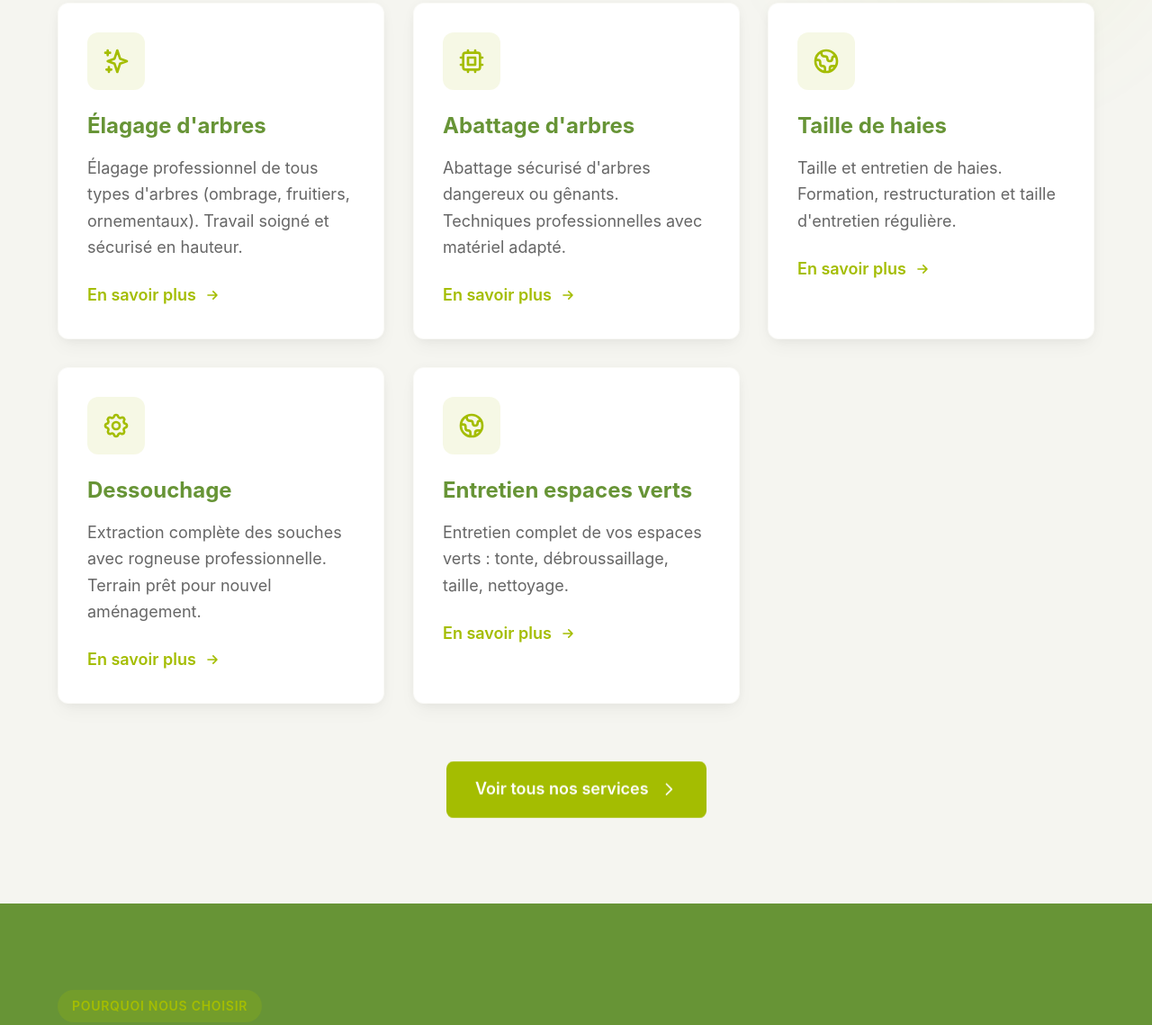
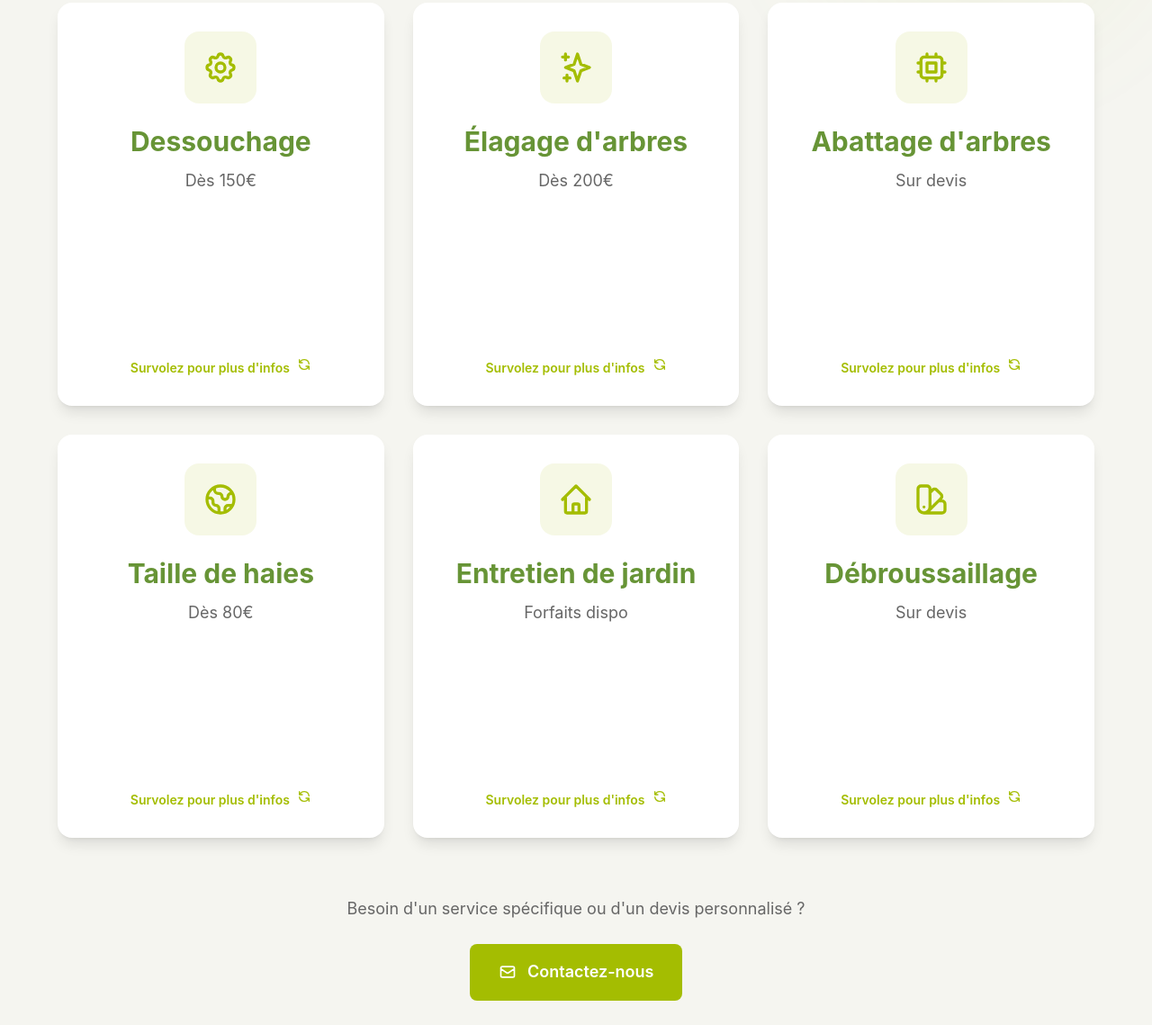
Before and after one commit to HeisenPear/Elagage-web-site, an Astro site: page / in a window 1280 px wide. Shown: the part 3799-4938 px from the top of the page at 90% size. Built offline with nearby package versions, Linux system fonts and the light colour scheme; Astro itself is replaced by a stand-in of ours; animation ran at ten frames a second.

Commit message:
new FlipCard

```diff
--- /dev/null
+++ b/src/components/react/FlipCard.tsx
@@ -0,0 +1,186 @@
+/**
+ * Composant FlipCard 3D avec effet flip au hover/tap
+ * - Face avant : Icône + Titre + Prix
+ * - Face arrière : Description + Liste avantages + CTA
+ * - Mobile : Toggle au tap
+ * - Desktop : Flip au hover
+ */
+import { useState, useEffect } from 'react';
+import { motion } from 'framer-motion';
+
+export interface FlipCardProps {
+  // Face avant
+  icon: string; // HTML SVG
+  title: string;
+  price: string;
+
+  // Face arrière
+  description: string;
+  features: string[];
+  ctaText?: string;
+  ctaHref?: string;
+
+  // Style
+  gradientFrom?: string;
+  gradientTo?: string;
+}
+
+export default function FlipCard({
+  icon,
+  title,
+  price,
+  description,
+  features,
+  ctaText = "Demander un devis",
+  ctaHref = "/contact",
+  gradientFrom = "from-[#679436]",
+  gradientTo = "to-[#A4BD01]",
+}: FlipCardProps) {
+  const [isFlipped, setIsFlipped] = useState(false);
+  const [isMobile, setIsMobile] = useState(false);
+
+  // Détection mobile au montage (uniquement côté client)
+  useEffect(() => {
+    const checkMobile = () => {
+      setIsMobile(window.innerWidth < 768);
+    };
+
+    checkMobile();
+    window.addEventListener('resize', checkMobile);
+    return () => window.removeEventListener('resize', checkMobile);
+  }, []);
+
+  const handleCardClick = () => {
+    if (isMobile) {
+      setIsFlipped(!isFlipped);
+    }
+  };
+
+  const handleMouseEnter = () => {
+    if (!isMobile) {
+      setIsFlipped(true);
+    }
+  };
+
+  const handleMouseLeave = () => {
+    if (!isMobile) {
+      setIsFlipped(false);
+    }
+  };
+
+  return (
+    <div
+      className="flip-card-container h-[28rem] w-full cursor-pointer"
+      style={{ perspective: '1000px' }}
+      onClick={handleCardClick}
+      onMouseEnter={handleMouseEnter}
+      onMouseLeave={handleMouseLeave}
+    >
+      <motion.div
+        className="flip-card-inner relative w-full h-full transition-transform duration-700 ease-out"
+        style={{
+          transformStyle: 'preserve-3d',
+          transform: isFlipped ? 'rotateY(180deg)' : 'rotateY(0deg)',
+        }}
+        initial={false}
+        animate={{
+          rotateY: isFlipped ? 180 : 0,
+        }}
+        transition={{
+          duration: 0.7,
+          ease: [0.87, 0, 0.13, 1],
+        }}
+      >
+        {/* FACE AVANT */}
+        <div
+          className="flip-card-face flip-card-front absolute inset-0 w-full h-full bg-white rounded-2xl p-8 shadow-lg flex flex-col items-center justify-center text-center"
+          style={{
+            backfaceVisibility: 'hidden',
+            WebkitBackfaceVisibility: 'hidden',
+          }}
+        >
+          {/* Icon */}
+          <div
+            className="w-20 h-20 bg-accent/10 rounded-2xl flex items-center justify-center mb-6 text-accent transition-all duration-300 group-hover:bg-accent group-hover:text-white group-hover:scale-110"
+            dangerouslySetInnerHTML={{ __html: icon }}
+          />
+
+          {/* Titre */}
+          <h3 className="text-2xl md:text-3xl font-display font-bold text-primary mb-3">
+            {title}
+          </h3>
+
+          {/* Prix */}
+          <p className="text-lg text-neutral-gray mb-6">
+            {price}
+          </p>
+
+          {/* Indicateur */}
+          <span className="text-sm text-accent font-semibold flex items-center gap-2 mt-auto">
+            {isMobile ? 'Appuyez pour plus d\'infos' : 'Survolez pour plus d\'infos'}
+            <svg className="w-4 h-4 animate-bounce" fill="none" stroke="currentColor" viewBox="0 0 24 24">
+              <path strokeLinecap="round" strokeLinejoin="round" strokeWidth="2" d="M4 4v5h.582m15.356 2A8.001 8.001 0 004.582 9m0 0H9m11 11v-5h-.581m0 0a8.003 8.003 0 01-15.357-2m15.357 2H15" />
+            </svg>
+          </span>
+        </div>
+
+        {/* FACE ARRIÈRE */}
+        <div
+          className={`flip-card-face flip-card-back absolute inset-0 w-full h-full bg-gradient-to-br ${gradientFrom} ${gradientTo} rounded-2xl p-8 shadow-lg text-white flex flex-col`}
+          style={{
+            backfaceVisibility: 'hidden',
+            WebkitBackfaceVisibility: 'hidden',
+            transform: 'rotateY(180deg)',
+          }}
+        >
+          {/* Titre */}
+          <h3 className="text-xl md:text-2xl font-display font-bold mb-4">
+            {title}
+          </h3>
+
+          {/* Description */}
+          <p className="text-sm md:text-base text-white/90 mb-6 leading-relaxed">
+            {description}
+          </p>
+
+          {/* Liste avantages */}
+          <ul className="space-y-3 mb-6 flex-1">
+            {features.map((feature, index) => (
+              <li key={index} className="flex items-start gap-3 text-sm md:text-base">
+                <svg className="w-5 h-5 text-white flex-shrink-0 mt-0.5" fill="currentColor" viewBox="0 0 20 20">
+                  <path fillRule="evenodd" d="M10 18a8 8 0 100-16 8 8 0 000 16zm3.707-9.293a1 1 0 00-1.414-1.414L9 10.586 7.707 9.293a1 1 0 00-1.414 1.414l2 2a1 1 0 001.414 0l4-4z" clipRule="evenodd" />
+                </svg>
+                <span className="text-white/95">{feature}</span>
+              </li>
+            ))}
+          </ul>
+
+          {/* CTA */}
+          <a
+            href={ctaHref}
+            className="inline-flex items-center justify-center gap-2 px-6 py-3 bg-white text-primary font-bold rounded-lg hover:bg-neutral-cream transition-all duration-300 hover:scale-105 shadow-lg mt-auto"
+            onClick={(e) => e.stopPropagation()} // Éviter de fermer la card au clic sur CTA
+          >
+            <span>{ctaText}</span>
+            <svg className="w-5 h-5" fill="none" stroke="currentColor" viewBox="0 0 24 24">
+              <path strokeLinecap="round" strokeLinejoin="round" strokeWidth="2" d="M13 7l5 5m0 0l-5 5m5-5H6" />
+            </svg>
+          </a>
+
+          {/* Bouton retour (mobile uniquement) */}
+          {isMobile && (
+            <button
+              className="mt-4 text-white/70 text-sm underline hover:text-white transition-colors"
+              onClick={(e) => {
+                e.stopPropagation();
+                setIsFlipped(false);
+              }}
+            >
+              ← Retour
+            </button>
+          )}
+        </div>
+      </motion.div>
+    </div>
+  );
+}
--- /dev/null
+++ b/src/components/sections/ServicesFlipSection.astro
@@ -0,0 +1,180 @@
+---
+/**
+ * Section Services avec FlipCards interactives 3D
+ * - Cards avec effet flip au hover (desktop) et tap (mobile)
+ * - Toutes les infos affichées dans la card (pas de redirection)
+ * - SEO préservé avec contenu dans le HTML
+ */
+import FlipCard from '@/components/react/FlipCard';
+
+// Icônes SVG
+const icons = {
+  tree: `<svg class="w-10 h-10" fill="none" stroke="currentColor" viewBox="0 0 24 24"><path stroke-linecap="round" stroke-linejoin="round" stroke-width="2" d="M5 3v4M3 5h4M6 17v4m-2-2h4m5-16l2.286 6.857L21 12l-5.714 2.143L13 21l-2.286-6.857L5 12l5.714-2.143L13 3z"/></svg>`,
+  axe: `<svg class="w-10 h-10" fill="none" stroke="currentColor" viewBox="0 0 24 24"><path stroke-linecap="round" stroke-linejoin="round" stroke-width="2" d="M9 3v2m6-2v2M9 19v2m6-2v2M5 9H3m2 6H3m18-6h-2m2 6h-2M7 19h10a2 2 0 002-2V7a2 2 0 00-2-2H7a2 2 0 00-2 2v10a2 2 0 002 2zM9 9h6v6H9V9z"/></svg>`,
+  stump: `<svg class="w-10 h-10" fill="none" stroke="currentColor" viewBox="0 0 24 24"><path stroke-linecap="round" stroke-linejoin="round" stroke-width="2" d="M10.325 4.317c.426-1.756 2.924-1.756 3.35 0a1.724 1.724 0 002.573 1.066c1.543-.94 3.31.826 2.37 2.37a1.724 1.724 0 001.065 2.572c1.756.426 1.756 2.924 0 3.35a1.724 1.724 0 00-1.066 2.573c.94 1.543-.826 3.31-2.37 2.37a1.724 1.724 0 00-2.572 1.065c-.426 1.756-2.924 1.756-3.35 0a1.724 1.724 0 00-2.573-1.066c-1.543.94-3.31-.826-2.37-2.37a1.724 1.724 0 00-1.065-2.572c-1.756-.426-1.756-2.924 0-3.35a1.724 1.724 0 001.066-2.573c-.94-1.543.826-3.31 2.37-2.37.996.608 2.296.07 2.572-1.065z"/><path stroke-linecap="round" stroke-linejoin="round" stroke-width="2" d="M15 12a3 3 0 11-6 0 3 3 0 016 0z"/></svg>`,
+  hedge: `<svg class="w-10 h-10" fill="none" stroke="currentColor" viewBox="0 0 24 24"><path stroke-linecap="round" stroke-linejoin="round" stroke-width="2" d="M3.055 11H5a2 2 0 012 2v1a2 2 0 002 2 2 2 0 012 2v2.945M8 3.935V5.5A2.5 2.5 0 0010.5 8h.5a2 2 0 012 2 2 2 0 104 0 2 2 0 012-2h1.064M15 20.488V18a2 2 0 012-2h3.064M21 12a9 9 0 11-18 0 9 9 0 0118 0z"/></svg>`,
+  garden: `<svg class="w-10 h-10" fill="none" stroke="currentColor" viewBox="0 0 24 24"><path stroke-linecap="round" stroke-linejoin="round" stroke-width="2" d="M3 12l2-2m0 0l7-7 7 7M5 10v10a1 1 0 001 1h3m10-11l2 2m-2-2v10a1 1 0 01-1 1h-3m-6 0a1 1 0 001-1v-4a1 1 0 011-1h2a1 1 0 011 1v4a1 1 0 001 1m-6 0h6"/></svg>`,
+  brush: `<svg class="w-10 h-10" fill="none" stroke="currentColor" viewBox="0 0 24 24"><path stroke-linecap="round" stroke-linejoin="round" stroke-width="2" d="M7 21a4 4 0 01-4-4V5a2 2 0 012-2h4a2 2 0 012 2v12a4 4 0 01-4 4zm0 0h12a2 2 0 002-2v-4a2 2 0 00-2-2h-2.343M11 7.343l1.657-1.657a2 2 0 012.828 0l2.829 2.829a2 2 0 010 2.828l-8.486 8.485M7 17h.01"/></svg>`,
+};
+
+// Données des 6 services avec détails complets
+const servicesData = [
+  {
+    icon: icons.stump,
+    title: "Dessouchage",
+    price: "Dès 150€",
+    description: "Élimination complète des souches d'arbres avec rogneuse professionnelle. Intervention rapide dans toute la France.",
+    features: [
+      "Dessouchage mécanique avec rogneuse",
+      "Évacuation complète des déchets",
+      "Remise en état du terrain",
+      "Intervention rapide 48h",
+      "Devis gratuit sous 24h"
+    ],
+    gradientFrom: "from-[#679436]",
+    gradientTo: "to-[#A4BD01]",
+  },
+  {
+    icon: icons.tree,
+    title: "Élagage d'arbres",
+    price: "Dès 200€",
+    description: "Taille et entretien d'arbres pour leur santé et sécurité. Élagueur grimpeur certifié avec 10 ans d'expérience.",
+    features: [
+      "Élagage raisonné et sanitaire",
+      "Respect de la biologie de l'arbre",
+      "Équipement professionnel",
+      "Élagueur certifié et assuré",
+      "Réduction fiscale jusqu'à 2500€"
+    ],
+    gradientFrom: "from-emerald-600",
+    gradientTo: "to-emerald-400",
+  },
+  {
+    icon: icons.axe,
+    title: "Abattage d'arbres",
+    price: "Sur devis",
+    description: "Abattage sécurisé d'arbres dangereux ou gênants. Techniques de démontage adaptées à votre terrain.",
+    features: [
+      "Techniques de démontage professionnel",
+      "Évacuation totale des végétaux",
+      "Assurance RC Pro 8M€",
+      "Devis gratuit sous 24h",
+      "Intervention sécurisée"
+    ],
+    gradientFrom: "from-amber-600",
+    gradientTo: "to-amber-400",
+  },
+  {
+    icon: icons.hedge,
+    title: "Taille de haies",
+    price: "Dès 80€",
+    description: "Taille et entretien de haies pour un jardin soigné. Toutes hauteurs, toutes essences.",
+    features: [
+      "Taille précise et esthétique",
+      "Toutes hauteurs accessibles",
+      "Ramassage des déchets",
+      "Forfaits annuels disponibles",
+      "Intervention rapide"
+    ],
+    gradientFrom: "from-lime-600",
+    gradientTo: "to-lime-400",
+  },
+  {
+    icon: icons.garden,
+    title: "Entretien de jardin",
+    price: "Forfaits dispo",
+    description: "Entretien complet de vos espaces verts. Tonte, taille, débroussaillage et contrats annuels.",
+    features: [
+      "Tonte et scarification",
+      "Taille arbustes et massifs",
+      "Débroussaillage complet",
+      "Contrats d'entretien annuel",
+      "Paiement en plusieurs fois"
+    ],
+    gradientFrom: "from-teal-600",
+    gradientTo: "to-teal-400",
+  },
+  {
+    icon: icons.brush,
+    title: "Débroussaillage",
+    price: "Sur devis",
+    description: "Nettoyage et débroussaillage de terrains. Prévention des incendies et accès difficiles.",
+    features: [
+      "Tous types de terrains",
+      "Évacuation des végétaux",
+      "Prévention incendie",
+      "Accès difficiles OK",
+      "Matériel professionnel"
+    ],
+    gradientFrom: "from-orange-600",
+    gradientTo: "to-orange-400",
+  },
+];
+---
+
+<section id="services" class="section-spacing bg-neutral-cream relative overflow-hidden">
+  <!-- Background decorative element -->
+  <div class="absolute top-20 right-0 w-96 h-96 bg-accent/5 rounded-full blur-3xl -z-0" aria-hidden="true"></div>
+
+  <div class="container-custom relative z-10">
+    <!-- Section header -->
+    <div class="text-center max-w-3xl mx-auto mb-16 animate-on-scroll">
+      <span class="inline-block px-4 py-2 bg-accent/10 text-accent font-semibold rounded-full text-sm uppercase tracking-wider mb-4">
+        Nos services
+      </span>
+      <h2 class="text-display-2 font-display font-bold text-primary mb-6">
+        Prestations d'élagage professionnelles
+      </h2>
+      <p class="text-lg text-neutral-gray">
+        De l'élagage d'arbres en hauteur à l'entretien de haies, nous intervenons pour tous vos besoins d'entretien paysager.
+      </p>
+    </div>
+
+    <!-- FlipCards grid -->
+    <div class="grid grid-cols-1 md:grid-cols-2 lg:grid-cols-3 gap-8">
+      {servicesData.map((service) => (
+        <FlipCard
+          client:visible
+          icon={service.icon}
+          title={service.title}
+          price={service.price}
+          description={service.description}
+          features={service.features}
+          gradientFrom={service.gradientFrom}
+          gradientTo={service.gradientTo}
+          ctaText="Demander un devis"
+          ctaHref="/contact"
+        />
+      ))}
+    </div>
+
+    <!-- SEO Hidden content for crawlers -->
+    <div class="sr-only">
+      {servicesData.map((service) => (
+        <article itemscope itemtype="https://schema.org/Service">
+          <h3 itemprop="name">{service.title}</h3>
+          <meta itemprop="price" content={service.price} />
+          <p itemprop="description">{service.description}</p>
+          <ul>
+            {service.features.map((feature) => (
+              <li>{feature}</li>
+            ))}
+          </ul>
+        </article>
+      ))}
+    </div>
+
+    <!-- CTA Voir tous les services -->
+    <div class="text-center mt-16 animate-on-scroll">
+      <p class="text-neutral-gray mb-6">
+        Besoin d'un service spécifique ou d'un devis personnalisé ?
+      </p>
+      <a href="/contact" class="btn-primary inline-flex">
+        <svg class="w-5 h-5" fill="none" stroke="currentColor" viewBox="0 0 24 24">
+          <path stroke-linecap="round" stroke-linejoin="round" stroke-width="2" d="M3 8l7.89 5.26a2 2 0 002.22 0L21 8M5 19h14a2 2 0 002-2V7a2 2 0 00-2-2H5a2 2 0 00-2 2v10a2 2 0 002 2z"/>
+        </svg>
+        <span>Contactez-nous</span>
+      </a>
+    </div>
+  </div>
+</section>
--- a/src/pages/index.astro
+++ b/src/pages/index.astro
@@ -5,7 +5,7 @@
  */
 import BaseLayout from '@/layouts/BaseLayout.astro';
 import HeroSection from '@/components/sections/HeroSection.astro';
-import ServicesSection from '@/components/sections/ServicesSection.astro';
+import ServicesFlipSection from '@/components/sections/ServicesFlipSection.astro';
 import CertificationsSection from '@/components/sections/CertificationsSection.astro';
 import StatsCounter from '@/components/react/StatsCounter';
 import ContactForm from '@/components/react/ContactForm';
@@ -180,7 +180,8 @@ const stats = [
   </section>
 
   <!-- Services Section -->
-  <ServicesSection />
+  <!-- Section Services avec FlipCards 3D -->
+  <ServicesFlipSection />
 
   <!-- Section Pourquoi nous choisir (Split screen) -->
   <section class="section-spacing bg-primary text-white relative overflow-hidden">
```
